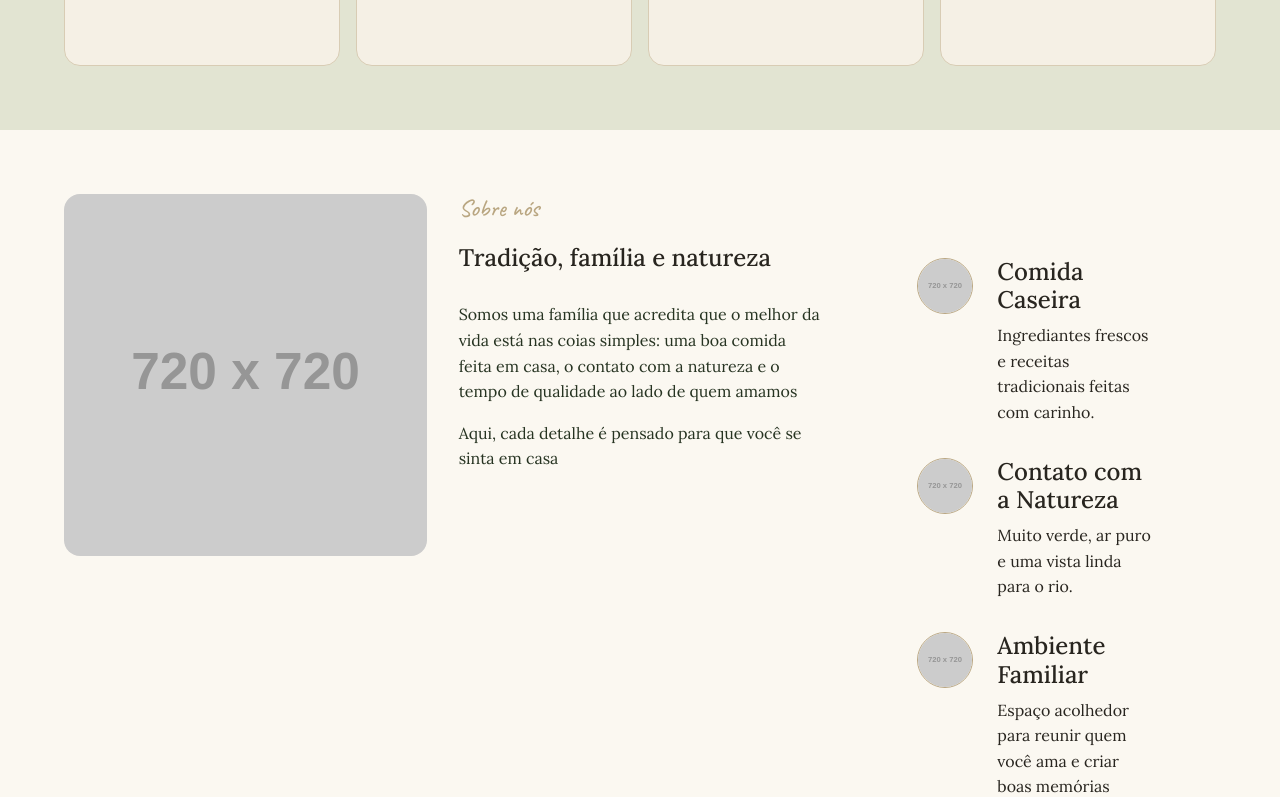
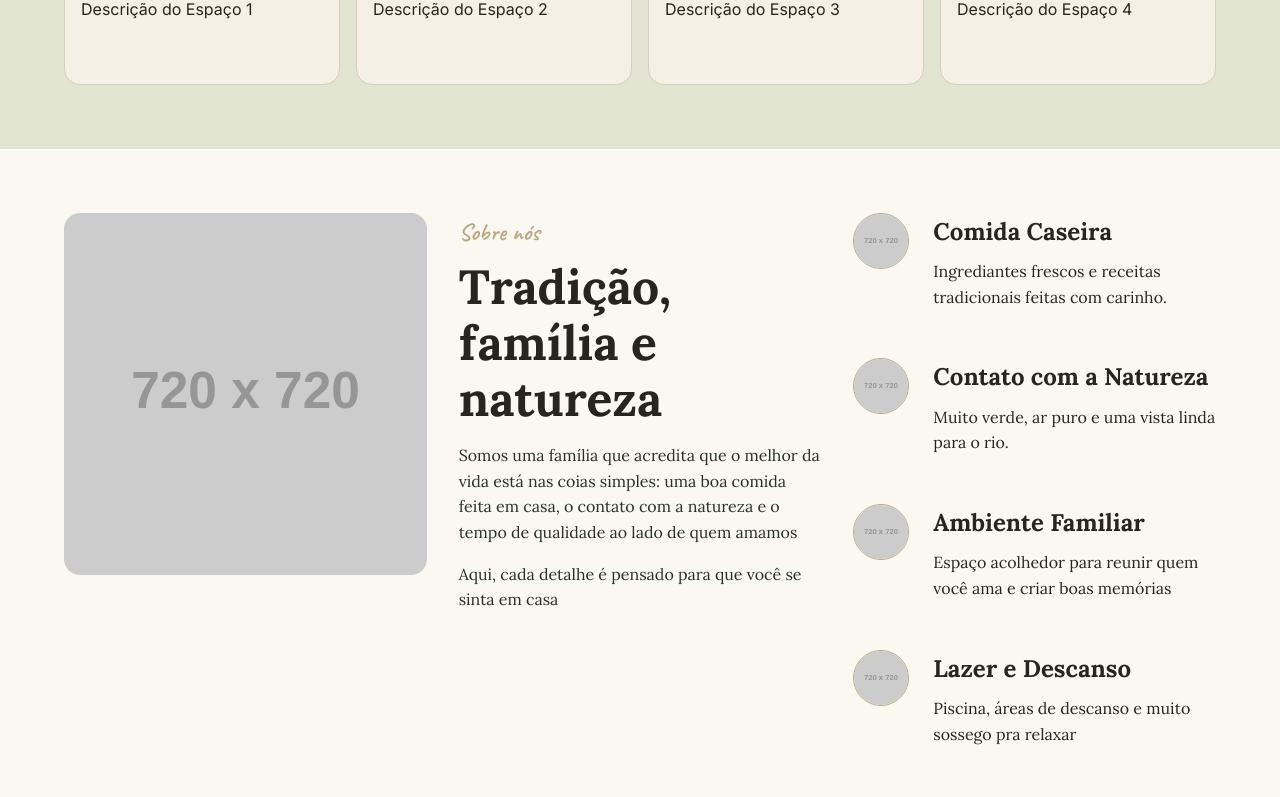
Before and after one commit to Luan-Leal/PaginaDinamica, a React (Create React App) app: page / in a window 1280 px wide. Shown: the part 2000-2797 px from the top of the page. Built offline with nearby package versions, Linux system fonts and the light colour scheme.

Commit message:
feat: adjust textComponent to differ mobile and desktop attributes

```diff
--- a/src/components/PageGenerator/index.tsx
+++ b/src/components/PageGenerator/index.tsx
@@ -70,7 +70,8 @@ interface ButtonField {
    link: string
    target?: boolean
    as?: 'button' | 'a'
-   variant?: 'primary' | 'outline'
+   variant?: 'primary' | 'outline' | 'text'
+   iconPosition?: 'left' | 'right'
 }
 
 interface CardMenuField {
@@ -106,6 +107,7 @@ interface CarouselField {
    dots?: boolean
    infinite?: boolean
    marquee?: boolean
+   removeMarqueeOnMobile?: boolean
    marqueeSpeed?: number
    TextComponent?: (TitleField | TextField)[]
    Button?: ButtonField[]
@@ -166,6 +168,30 @@ type FieldRenderers = {
    ) => React.ReactNode
 }
 
+function renderGrid(
+   field: GridCell & { id?: string },
+   index: number,
+   isNested = false,
+): React.ReactNode {
+   return (
+      <CustomGrid
+         key={index}
+         id={field.id}
+         columns={field.columns}
+         direction={field.direction}
+         position={field.position}
+         gap={field.gap}
+         rowGap={field.rowGap}
+         columnGap={field.columnGap}
+         backgroundColor={field.backgroundColor}
+         backgroundImage={field.backgroundImage}
+         padding={field.padding}
+         isNested={isNested}
+         renderCell={renderGridCell}
+      />
+   )
+}
+
 const fieldRegistry: FieldRenderers = {
    title: (field, index) => (
       <CustomText
@@ -198,6 +224,7 @@ const fieldRegistry: FieldRenderers = {
          key: index,
          label: field.label,
          variant: field.variant,
+         iconPosition: field.iconPosition,
       }
 
       return field.as === 'button' ? (
@@ -262,22 +289,7 @@ const fieldRegistry: FieldRenderers = {
          textComponent={field.TextComponent.map(renderField)}
       />
    ),
-   grid: (field, index) => (
-      <CustomGrid
-         key={index}
-         id={field.id}
-         columns={field.columns}
-         direction={field.direction}
-         position={field.position}
-         gap={field.gap}
-         rowGap={field.rowGap}
-         columnGap={field.columnGap}
-         backgroundColor={field.backgroundColor}
-         backgroundImage={field.backgroundImage}
-         padding={field.padding}
-         renderCell={renderGridCell}
-      />
-   ),
+   grid: (field, index) => renderGrid(field, index),
    carousel: (field, index) => {
       const textComponent = field.TextComponent?.length
          ? field.TextComponent.map(renderField)
@@ -294,6 +306,7 @@ const fieldRegistry: FieldRenderers = {
             dots={field.dots}
             infinite={field.infinite}
             marquee={field.marquee}
+            removeMarqueeOnMobile={field.removeMarqueeOnMobile}
             marqueeSpeed={field.marqueeSpeed}
             textComponent={textComponent}
             buttons={buttons}
@@ -313,6 +326,10 @@ function renderField(field: PageField, index: number): React.ReactNode {
 
 function renderGridCell(cell: GridCell, index: number): React.ReactNode {
    if (cell.typeField) {
+      if (cell.typeField === 'grid') {
+         return renderGrid(cell, index, true)
+      }
+
       return renderField(cell as PageField, index)
    }
 
@@ -335,6 +352,7 @@ function renderGridCell(cell: GridCell, index: number): React.ReactNode {
                backgroundColor={cell.backgroundColor}
                backgroundImage={cell.backgroundImage}
                padding={cell.padding}
+               isNested
                renderCell={renderGridCell}
             />
          )}
--- a/src/components/micros/Text/index.tsx
+++ b/src/components/micros/Text/index.tsx
@@ -1,16 +1,48 @@
 import * as React from 'react'
 import * as S from './style'
 import type { TextTag } from './tags'
+import { parseResponsiveValue } from '../../../util/responsiveValue'
 
 interface TextProps {
    text: string
    as?: TextTag
-   color?: string
-   fontSize?: string
+   color?: React.CSSProperties['color']
+   fontSize?: React.CSSProperties['fontSize']
    fontFamily?: string
    fontWeight?: React.CSSProperties['fontWeight']
-   lineHeight?: string
+   lineHeight?: React.CSSProperties['lineHeight']
    marginBottom?: React.CSSProperties['marginBottom']
+}
+
+type TextStyleWithVariables = React.CSSProperties & {
+   [key: `--text-${string}`]: string | undefined
+}
+
+const toCssValue = (
+   value: string | number | undefined,
+   unit = '',
+): string | undefined => {
+   if (value === undefined) {
+      return undefined
+   }
+
+   return typeof value === 'number' ? `${value}${unit}` : value
+}
+
+const responsiveStyleVariables = (
+   property: string,
+   value: string | number | undefined,
+   numericUnit = '',
+): TextStyleWithVariables => {
+   const responsiveValue = parseResponsiveValue(value)
+
+   return {
+      [`--text-${property}`]: toCssValue(responsiveValue.desktop, numericUnit),
+      [`--text-${property}-mobile`]: toCssValue(
+         responsiveValue.mobile,
+         numericUnit,
+      ),
+   }
 }
 
 const CustomText: React.FC<TextProps> = ({
@@ -23,16 +55,13 @@ const CustomText: React.FC<TextProps> = ({
    lineHeight,
    marginBottom,
 }) => {
-   // Valores vindos do JSON entram por style inline: o React aplica cada
-   // propriedade separadamente, então um valor malformado não consegue
-   // injetar outras declarações CSS. Propriedades undefined são ignoradas.
-   const style: React.CSSProperties = {
-      color,
-      fontSize,
-      fontFamily,
-      fontWeight,
-      lineHeight,
-      marginBottom,
+   const style: TextStyleWithVariables = {
+      ...responsiveStyleVariables('color', color),
+      ...responsiveStyleVariables('font-size', fontSize, 'px'),
+      ...responsiveStyleVariables('font-family', fontFamily),
+      ...responsiveStyleVariables('font-weight', fontWeight),
+      ...responsiveStyleVariables('line-height', lineHeight),
+      ...responsiveStyleVariables('margin-bottom', marginBottom, 'px'),
    }
 
    return (
--- a/src/components/micros/Text/style.ts
+++ b/src/components/micros/Text/style.ts
@@ -1,7 +1,32 @@
 import styled from 'styled-components'
 
 // Um único componente base; a tag (p, h1, h2...) é trocada pela prop `as`.
-// color e fontSize do JSON chegam por style inline e sobrescrevem estes padrões.
 export const Text = styled.p`
-   color: #000;
+   color: var(--text-color, #000);
+   font-size: var(--text-font-size, revert);
+   font-family: var(--text-font-family, revert);
+   font-weight: var(--text-font-weight, revert);
+   line-height: var(--text-line-height, revert);
+   margin-bottom: var(--text-margin-bottom, revert);
+
+   @media (max-width: 767px) {
+      color: var(--text-color-mobile, var(--text-color, #000));
+      font-size: var(--text-font-size-mobile, var(--text-font-size, revert));
+      font-family: var(
+         --text-font-family-mobile,
+         var(--text-font-family, revert)
+      );
+      font-weight: var(
+         --text-font-weight-mobile,
+         var(--text-font-weight, revert)
+      );
+      line-height: var(
+         --text-line-height-mobile,
+         var(--text-line-height, revert)
+      );
+      margin-bottom: var(
+         --text-margin-bottom-mobile,
+         var(--text-margin-bottom, revert)
+      );
+   }
 `
--- /dev/null
+++ b/src/util/responsiveValue.ts
@@ -0,0 +1,31 @@
+export interface ResponsiveValue {
+   desktop?: string | number
+   mobile?: string | number
+}
+
+// Values use "desktop|mobile"; without the separator, they apply everywhere.
+export function parseResponsiveValue(
+   value?: string | number,
+): ResponsiveValue {
+   if (value === undefined) {
+      return {}
+   }
+
+   if (typeof value !== 'string') {
+      return { desktop: value }
+   }
+
+   const separatorIndex = value.indexOf('|')
+
+   if (separatorIndex === -1) {
+      return { desktop: value }
+   }
+
+   const desktop = value.slice(0, separatorIndex).trim()
+   const mobile = value.slice(separatorIndex + 1).trim()
+
+   return {
+      desktop: desktop || undefined,
+      mobile: mobile || undefined,
+   }
+}
```
